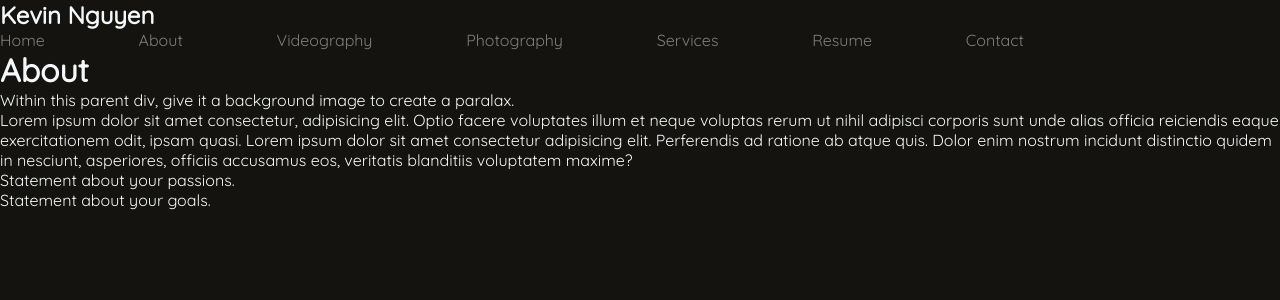
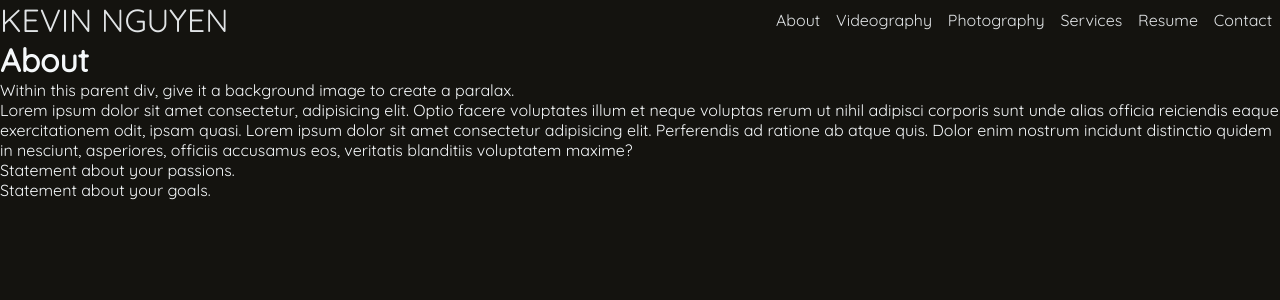
Before and after one commit to lepdiana/kevins-videographer-portfolio, a React (Create React App) app: page /about in a window 1280 px wide. Shown: the top 300 px of the page. Built offline with nearby package versions, Linux system fonts and the light colour scheme.

Commit message:
added in another navbar for the non-home pages

```diff
--- a/src/components/About.js
+++ b/src/components/About.js
@@ -1,12 +1,11 @@
 import React from 'react';
-import HomeNavbar from './HomeNavbar.js'
+import GeneralNavbar from './GeneralNavbar.js'
 
 const About = () => {
     return(
         <div>
             <header>
-                <h2>Kevin Nguyen</h2>
-                <HomeNavbar />
+                <GeneralNavbar />
             </header>
             <main>
                 <div>
--- /dev/null
+++ b/src/components/GeneralNavbar.js
@@ -0,0 +1,23 @@
+import React from 'react';
+import { Link } from 'react-router-dom';
+import '../styles/generalNavbar.css'
+
+const GeneralNavbar = () => {
+    return(
+        <div className='generalNavContainer'>
+            <div className='generalHomeLink'>
+                <Link to='/'>Kevin Nguyen</Link>
+            </div>
+            <div className='generalOtherLinks'>
+                <Link to='/about'>About</Link>
+                <Link to='/videography'>Videography</Link>
+                <Link to='/photography'>Photography</Link>
+                <Link to='/services'>Services</Link>
+                <Link to='/resume'>Resume</Link>
+                <Link to='/contact'>Contact</Link>
+            </div>
+        </div>
+    )
+}
+
+export default GeneralNavbar
--- /dev/null
+++ b/src/styles/generalNavbar.css
@@ -0,0 +1,32 @@
+.generalNavContainer {
+    display: flex;
+    justify-content: space-between;
+    align-items: center;
+    background-color: transparent;
+}
+
+.generalHomeLink > a {
+    text-decoration-line: none;
+    text-transform: uppercase;
+    color: #E6B822;
+    font-size: 2em;
+}
+
+.generalHomeLink a:hover {
+    color: #E1E4E6;
+ }
+
+.generalOtherLinks {
+    width: 40%;
+    display: flex;
+    justify-content: space-around;
+}
+
+.generalOtherLinks > a {
+    text-decoration-line: none;
+    color: #E1E4E6;
+}
+
+.generalOtherLinks > a:hover {
+    color: #E6B822;
+ }
```
